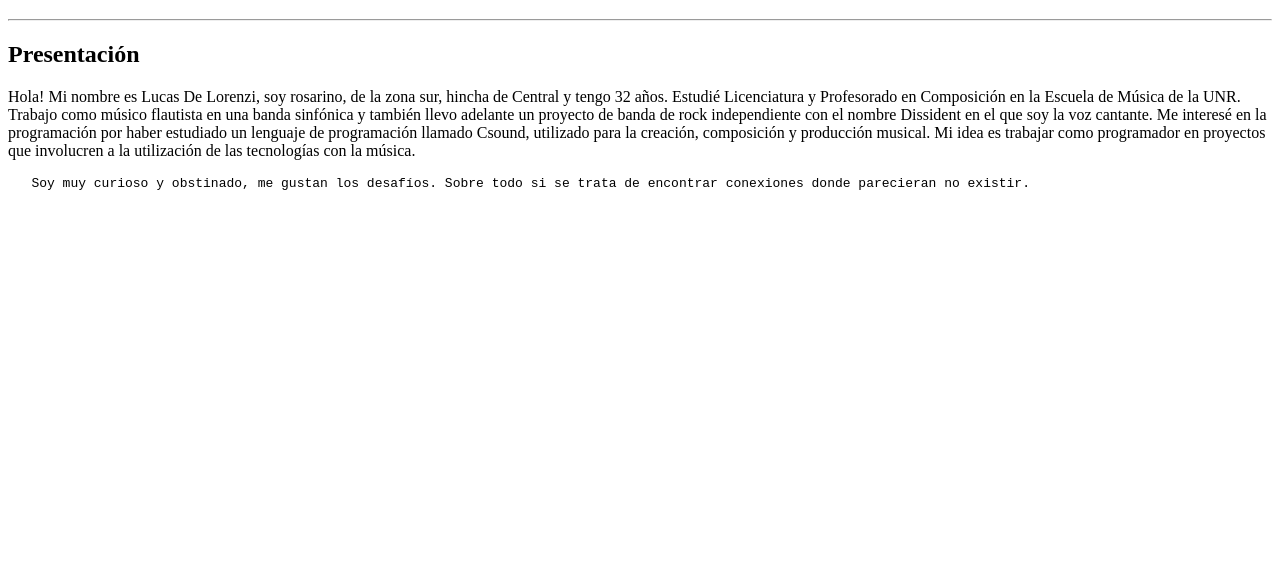
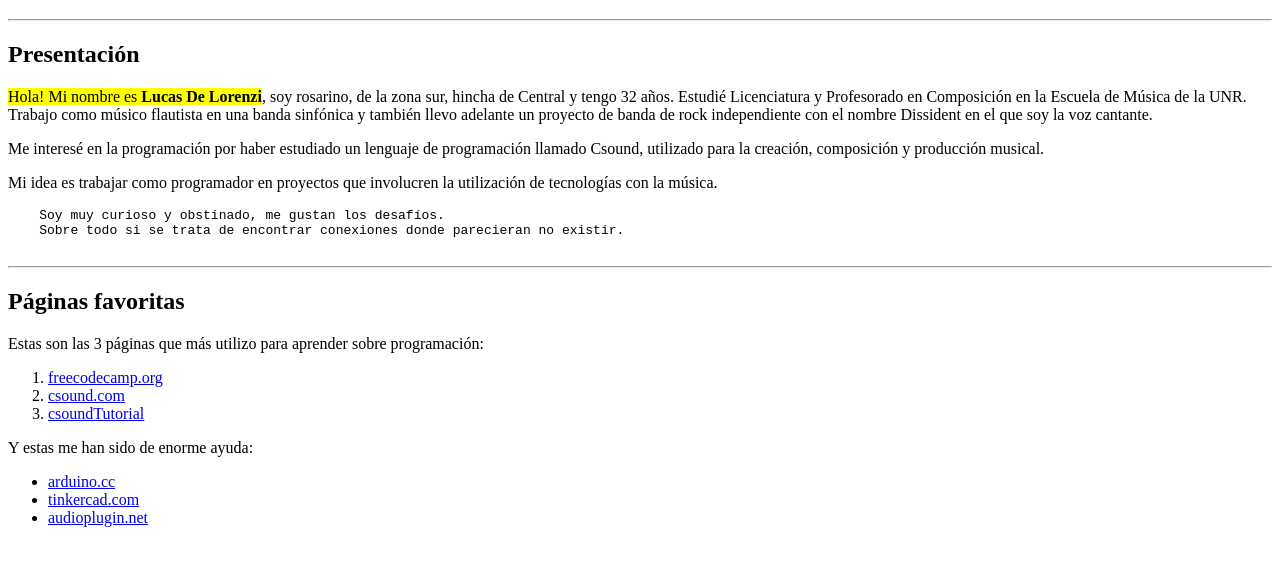
Before and after one commit to Lucas-DeLorenzi/utn-labcomII-practices, a plain HTML site: page U02P01/index.html in a window 1280 px wide. Shown: the part 61-626 px from the top of the page. Drawn offline with Linux system fonts and the light colour scheme.

Commit message:
#7 add favorite webs

```diff
--- a/U02P01/index.html
+++ b/U02P01/index.html
@@ -1,23 +1,49 @@
 <!DOCTYPE html>
 <html lang="en">
+
 <head>
     <meta charset="UTF-8">
     <meta http-equiv="X-UA-Compatible" content="IE=edge">
     <meta name="viewport" content="width=device-width, initial-scale=1.0">
     <title>Mi primera Web</title>
 </head>
+
 <body>
     <h1>Esta es la primera Web de Lucas</h1>
     <hr>
     <h2>Presentación</h2>
-    <p>Hola! Mi nombre es Lucas De Lorenzi, soy rosarino, de la zona sur, hincha de Central y tengo 32 años. Estudié
-        Licenciatura y Profesorado en Composición en la Escuela de Música de la UNR. Trabajo como músico flautista en una banda sinfónica y
-        también llevo adelante un proyecto de banda de rock independiente con el nombre Dissident en el que soy la voz cantante. Me interesé
-        en la programación por haber estudiado un lenguaje de programación llamado Csound, utilizado para la creación, composición y producción musical.
-        Mi idea es trabajar como programador en proyectos que involucren a la utilización de las tecnologías con la música.
+    <p><mark>Hola! Mi nombre es <strong>Lucas De Lorenzi</strong></mark>, soy rosarino, de la zona sur, hincha de Central y tengo 32
+        años. Estudié
+        Licenciatura y Profesorado en Composición en la Escuela de Música de la UNR. Trabajo como músico flautista en
+        una banda sinfónica y
+        también llevo adelante un proyecto de banda de rock independiente con el nombre Dissident en el que soy la voz
+        cantante.
     </p>
-    <pre>   Soy muy curioso y obstinado, me gustan los desafíos. Sobre todo si se trata de encontrar conexiones donde parecieran no existir.
+    <p>Me interesé
+        en la programación por haber estudiado un lenguaje de programación llamado Csound, utilizado para la creación,
+        composición y producción musical.
+    </p>
+    <p> Mi idea es trabajar como programador en proyectos que involucren la utilización de tecnologías con la
+        música.
+    </p>
+    <pre>    Soy muy curioso y obstinado, me gustan los desafíos.
+    Sobre todo si se trata de encontrar conexiones donde parecieran no existir.
     </pre>
+    <hr>
+    <h2>Páginas favoritas</h2>
+    <p>Estas son las 3 páginas que más utilizo para aprender sobre programación:</p>
+    <ol>
+        <li><a href="https://www.freecodecamp.org/" target="blank">freecodecamp.org</a></li>
+        <li><a href="https://csound.com/" target="blank">csound.com</a></li>
+        <li><a href="https://gsenna.github.io/learn-csound-site/" target="blank">csoundTutorial</a></li>
+    </ol>
+    <p>Y estas me han sido de enorme ayuda:</p>
+    <ul>
+        <li><a href="https://www.arduino.cc/" target="blank">arduino.cc</a></li>
+        <li><a href="https://www.tinkercad.com/" target="blank">tinkercad.com</a></li>
+        <li><a href="https://audioplugin.net/" target="blank">audioplugin.net</a></li>
+    </ul>
 
 </body>
+
 </html>
```
